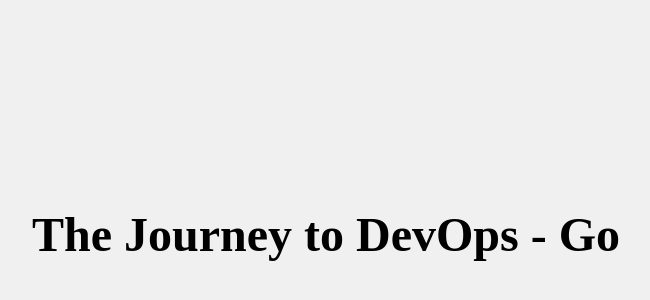
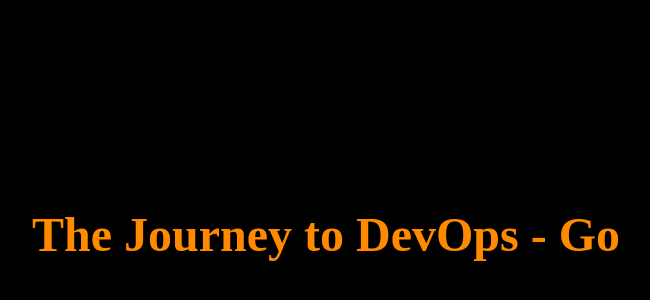
Before and after one commit to hasAnybodySeenHarry/TheJourneyToDevOps, a plain HTML site: page net-go/template.html in a window 1280 px wide. Shown: the part 166-466 px from the top of the page, without its empty margins (314-964 px from the left). Drawn offline with Linux system fonts and the light colour scheme.

Commit message:
Changed colors

```diff
--- a/net-go/template.html
+++ b/net-go/template.html
@@ -13,11 +13,12 @@
       justify-content: center;
       height: 100vh;
       margin: 0;
-      background-color: #f0f0f0;
+      background-color: black;
     }
 
     h1 {
       font-size: 3em;
+      color: #ff8a00;
     }
   </style>
 </head>
```
